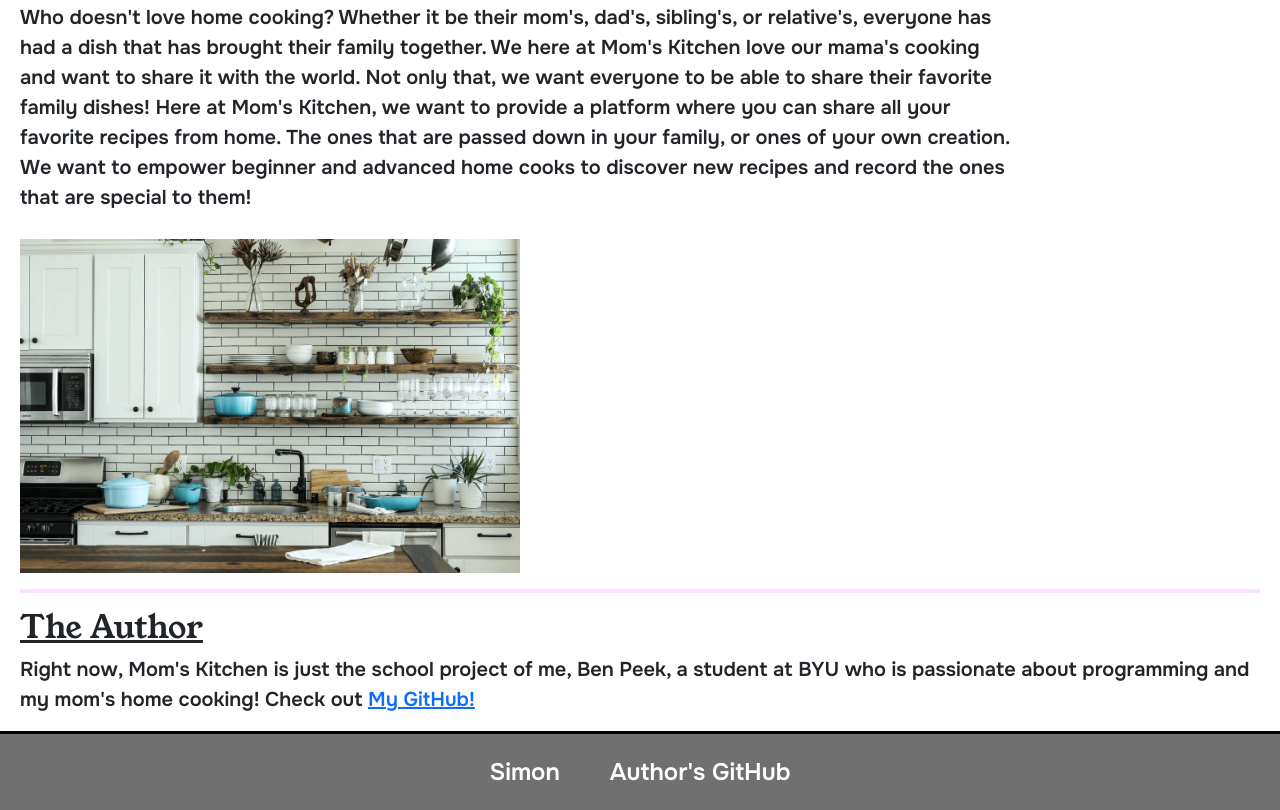
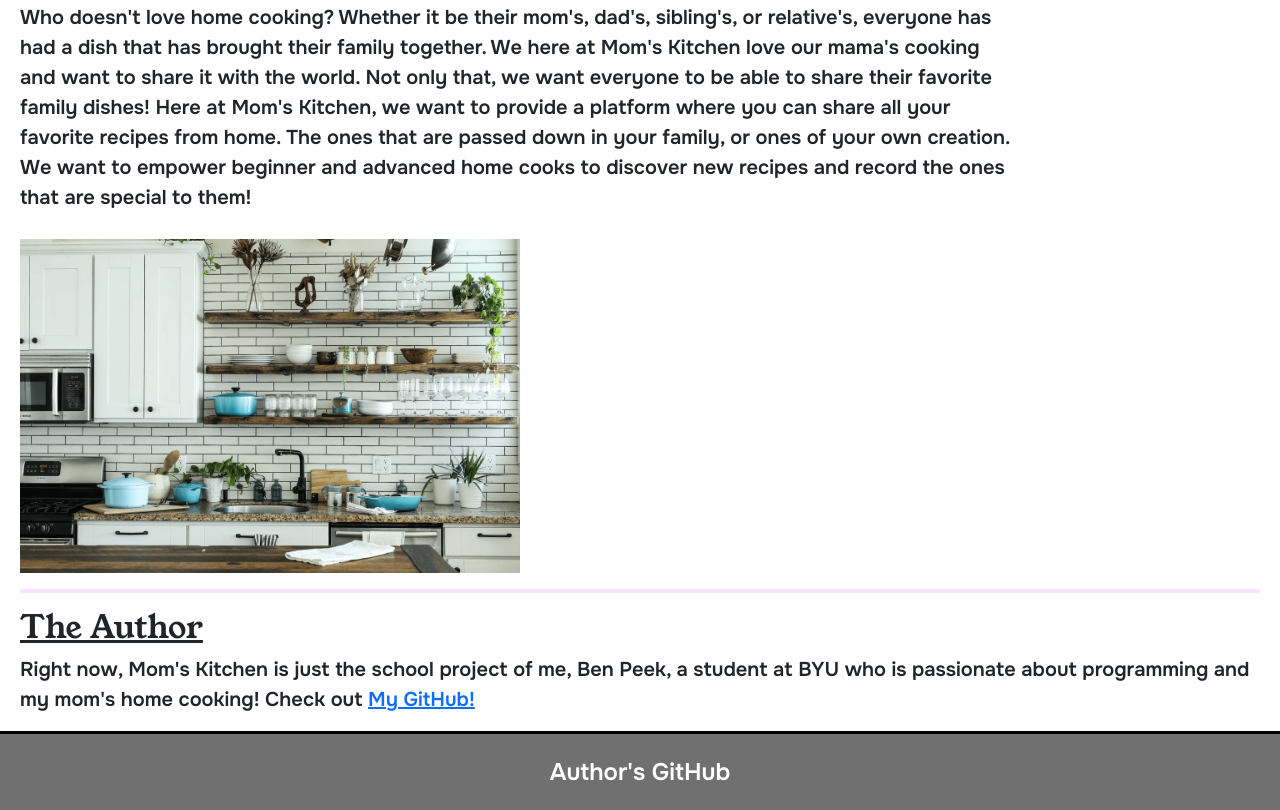
Before and after one commit to benjaminpeek/MomsKitchen, a plain HTML site: page about.html in a window 1280 px wide. Shown: the part 131-941 px from the top of the page. Drawn offline with nearby package versions, Linux system fonts and the light colour scheme.

Commit message:
commented out reference to Simon

```diff
--- a/about.html
+++ b/about.html
@@ -59,7 +59,7 @@
 		</main>
 
 		<footer>
-			<a href="https://simon.benjaminpeek.com" target="_blank">Simon</a>
+			<!-- <a href="https://simon.benjaminpeek.com" target="_blank">Simon</a> -->
 			<a href="https://github.com/benjaminpeek/startup" target="_blank">Author's GitHub</a>
 		</footer>
 
```
Also changed, not shown: explore.html (+1 -1 lines), index.html (+1 -1 lines), profile.html (+1 -1 lines).
